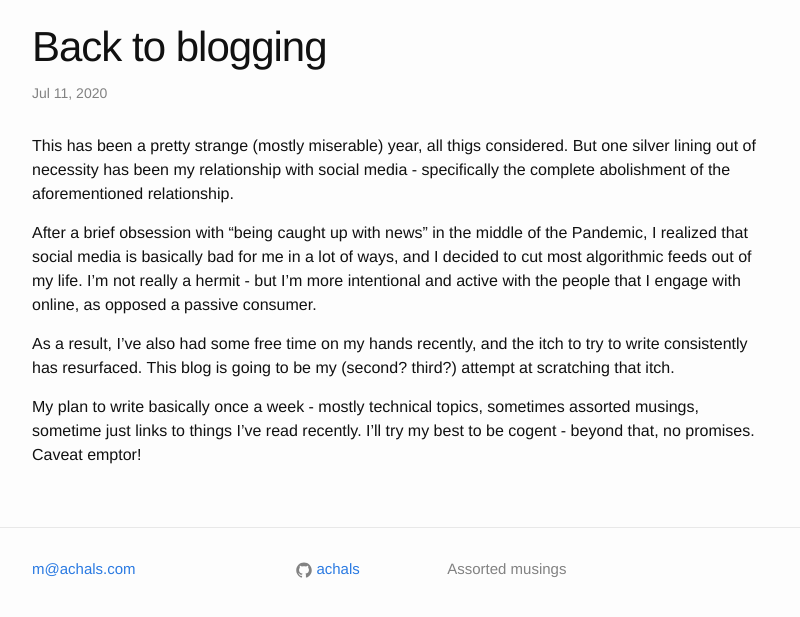
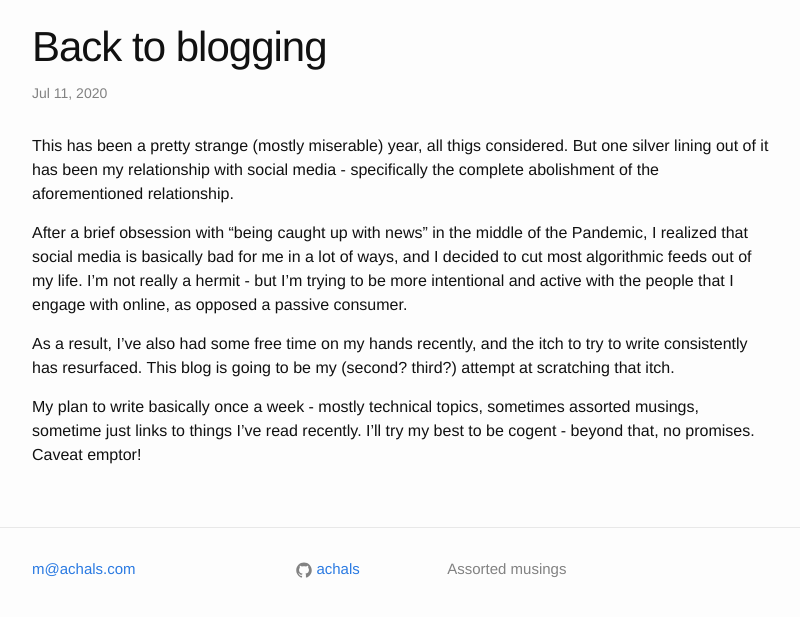
Before and after one commit to achals/achals.github.io, a Jekyll site: the page built from _posts/2020-07-11-back-to-blogging.markdown, in a window 1280 px wide, cut to the strip 104-721 px from the top of the page. Shown: the whole strip, without its empty margins (238-1038 px from the left). Built offline with Jekyll 4.4.1, drawn with Linux system fonts in a browser that asks for light colours.

Commit message:
Fix typos

```diff
--- a/_posts/2020-07-11-back-to-blogging.markdown
+++ b/_posts/2020-07-11-back-to-blogging.markdown
@@ -5,9 +5,9 @@ date:   2020-07-11 23:53:04
 tags: life
 ---
 
-This has been a pretty strange (mostly miserable) year, all thigs considered. But one silver lining out of necessity has been my relationship with social media - specifically the complete abolishment of the aforementioned relationship.
+This has been a pretty strange (mostly miserable) year, all thigs considered. But one silver lining out of it has been my relationship with social media - specifically the complete abolishment of the aforementioned relationship.
 
-After a brief obsession with "being caught up with news" in the middle of the Pandemic, I realized that social media is basically bad for me in a lot of ways, and I decided to cut most algorithmic feeds out of my life. I'm not really a hermit - but I'm more intentional and active with the people that I engage with online, as opposed a passive consumer.
+After a brief obsession with "being caught up with news" in the middle of the Pandemic, I realized that social media is basically bad for me in a lot of ways, and I decided to cut most algorithmic feeds out of my life. I'm not really a hermit - but I'm trying to be more intentional and active with the people that I engage with online, as opposed a passive consumer.
 
 As a result, I've also had some free time on my hands recently, and the itch to try to write consistently has resurfaced. This blog is going to be my (second? third?) attempt at scratching that itch.
 
```
